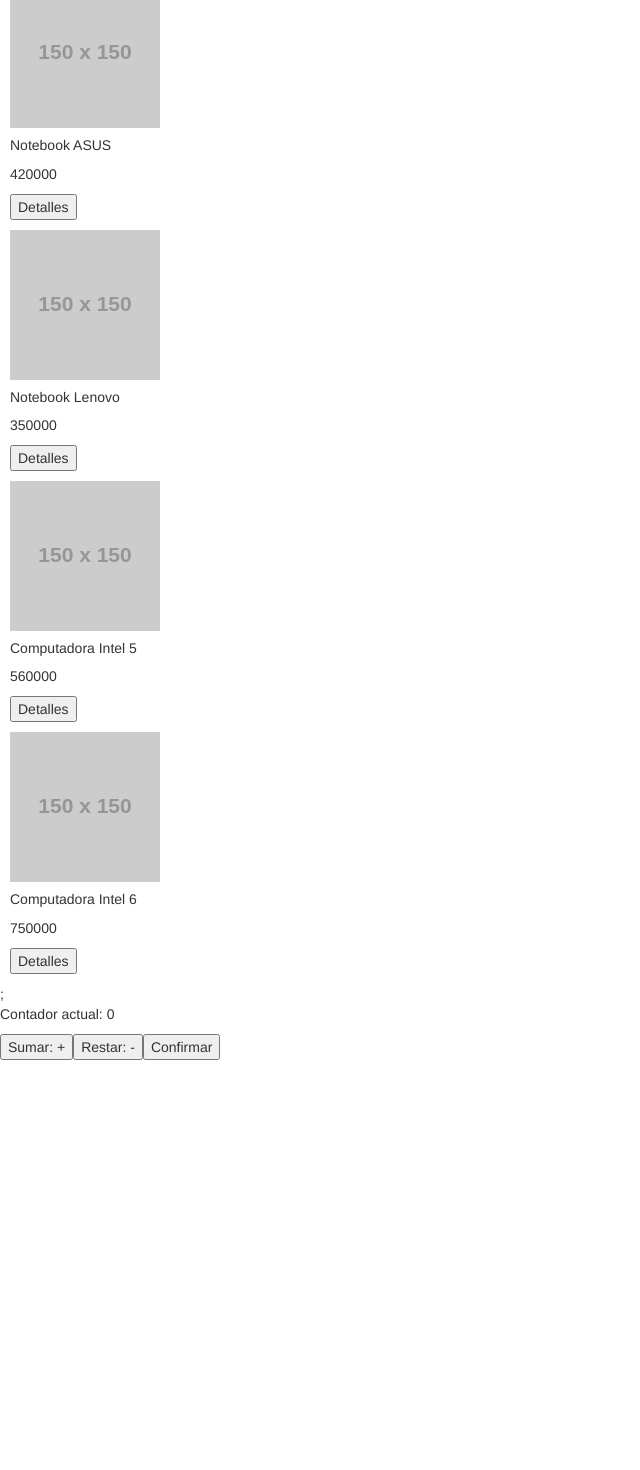
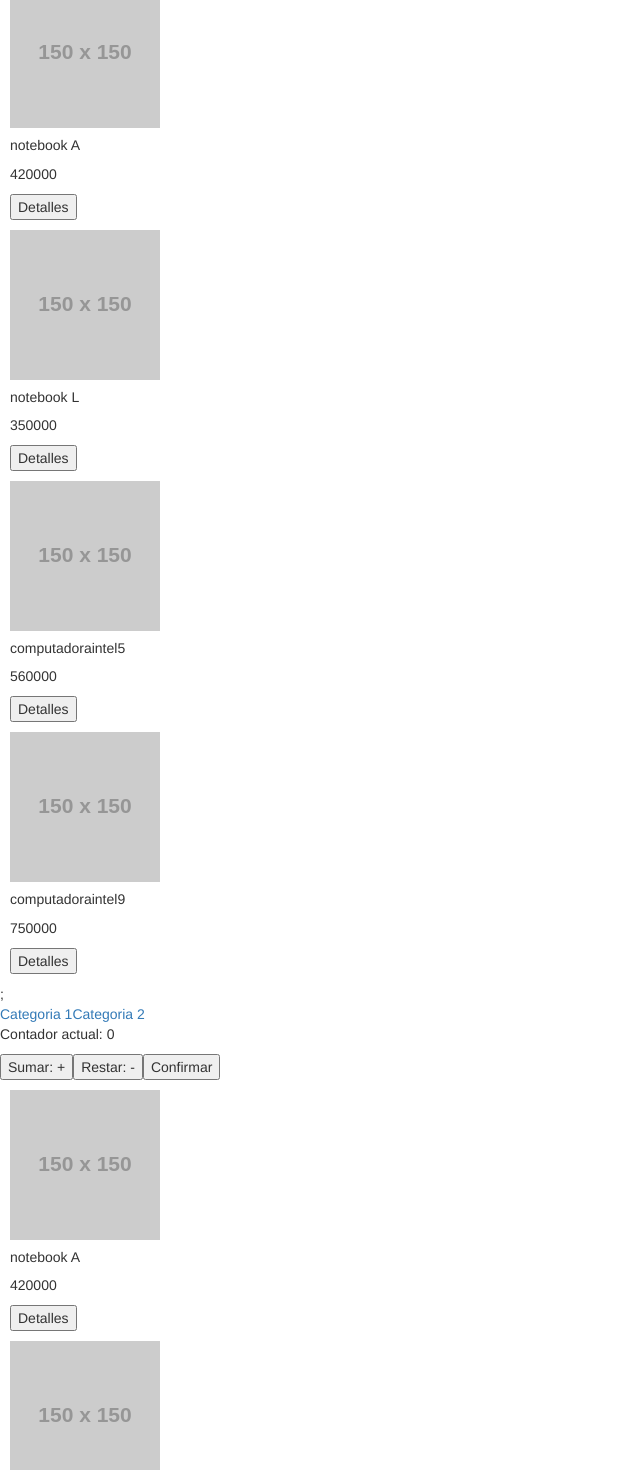
Before and after one commit to Matiasigparedes/React.js-CoderHouse-Project, a React (Create React App) app: page / in a window 1280 px wide. Shown: the part 340-1810 px from the top of the page, without its empty margins (0-640 px from the left). Before the commit the page ends 1400 px from the top, so only its background shows below. Built offline with nearby package versions, Linux system fonts and the light colour scheme.

Commit message:
React version 0.5 con errores a configurar

```diff
--- a/package.json
+++ b/package.json
@@ -8,6 +8,7 @@
     "@testing-library/user-event": "^12.8.3",
     "react": "^17.0.2",
     "react-dom": "^17.0.2",
+    "react-router-dom": "^5.2.0",
     "react-scripts": "4.0.3",
     "web-vitals": "^1.1.2"
   },
--- a/src/Components/NavBar.js
+++ b/src/Components/NavBar.js
@@ -1,6 +1,8 @@
 import React from 'react';
 import CartWidget from './Shop/CartWidget'
 
+import {Link} from 'react-router-dom';
+//itemlist container
 function Navigation() {
   return (
         <nav className="navBar">
@@ -9,6 +11,14 @@
             <a href="/"> Promos</a> |
             <a href="/"> Imperdibles</a>
             <CartWidget/>
+
+            <Link to='/categoria/1'>
+              Categoria 1
+            </Link>
+
+            <Link to='/categoria/2'>
+              Categoria 2
+            </Link>
         </nav>
   );
 }
--- a/src/Components/Shop/AllProducts.json
+++ b/src/Components/Shop/AllProducts.json
@@ -1,30 +1,30 @@
 
 [
     {
-      "nombre": "Notebook ASUS",
+      "nombre": "notebook A",
       "precio": 420000,
-      "categoria": "Notebooks",
+      "categoria": "1",
       "imagen": "https://via.placeholder.com/150"
     },
 
     {
-      "nombre": "Notebook Lenovo",
+      "nombre": "notebook L",
       "precio": 350000,
-      "categoria": "Notebooks",
+      "categoria": "1",
       "imagen": "https://via.placeholder.com/150"
     },
 
     {
-      "nombre": "Computadora Intel 5",
+      "nombre": "computadoraintel5",
       "precio": 560000,
-      "categoria": "Computador Escritorio",
+      "categoria": "2",
       "imagen": "https://via.placeholder.com/150"
     },
 
     {
-      "nombre": "Computadora Intel 6",
+      "nombre": "computadoraintel9",
       "precio": 750000,
-      "categoria": "Computador Escritorio",
+      "categoria": "2",
       "imagen": "https://via.placeholder.com/150"
     }
   ]
--- a/src/Components/Shop/ItemDetailContainer.js
+++ b/src/Components/Shop/ItemDetailContainer.js
@@ -1,15 +1,18 @@
 import React, {useEffect, useState} from 'react';
 import ItemDetail from './Items/ItemDetail';
 import Allproducts from './AllProducts.json'
+import { useParams } from 'react-router-dom';
 
 function ItemDetailContainer() {
 
-    const[getProducts, setProducts] = useState([]);
+    const[getProducts, setProducts] = useState({});
+    const {id: idProduct} = useParams();
 
     const getItems = () => {
         return new Promise((resolve, reject) => {
+            const buscarProducto = Allproducts.find(item => item.categoria === parseInt(idProduct));
            setTimeout(() => {
-               resolve(Allproducts);
+               resolve(buscarProducto);
                reject("Error! → Try get all products again.");
            }, 20000);
         });
@@ -21,11 +24,11 @@
         getItems()
             .then((res) => setProducts(res))
             .catch((err) => console.log(err));
-    }, []);
+    }, [idProduct]);
 
     return(
         <>
-            <ItemDetail/>
+            <ItemDetail product = {getProducts}/>
         </>
     );
 }
--- a/src/Components/Shop/ItemListContainer.js
+++ b/src/Components/Shop/ItemListContainer.js
@@ -1,16 +1,26 @@
 import React, { useEffect, useState } from 'react';
 import ItemList from "./Items/ItemList";
-import Allproducts from './AllProducts.json'
+import Allproducts from './AllProducts.json';
+
+import {
+    useParams
+} from 'react-router-dom';
 
 function ItemListContainer(){
 
     // Mostrara el array, la lista de todos los productos.
     const [getProductos, setProductos] = useState([]);
+    let {id} = useParams();
 
     const getItems = () => {
         return new Promise((resolve, reject) => {
             setTimeout(() => {
-                resolve(Allproducts);
+                if (id) {
+                    const miFiltro = Allproducts.filter(item => item.categoria === id);
+                    resolve(miFiltro);
+                } else{
+                    resolve(Allproducts);
+                }
                 reject('Error al traer los productos.');
             }, 2000);
         });
@@ -23,6 +33,7 @@
             .catch((err) => console.log(err));
     }, []);
 
+
     return (
         <>
             <ItemList productos = {getProductos}/>
--- a/src/Components/Shop/Items/Item.js
+++ b/src/Components/Shop/Items/Item.js
@@ -1,7 +1,7 @@
 import React from 'react';
 
+function Item ({producto}) {
 
-function Item ({producto}) {
     return (
         <div style= {{width: "18rem", margin:"10px"}}>
             <img src={producto.imagen} alt="imagen"/>
--- a/src/Main/App.js
+++ b/src/Main/App.js
@@ -1,5 +1,17 @@
+
+import React from 'react';
+import {BrowserRouter as Router,
+    Switch, Route} from 'react-router-dom';
+
+import ItemCount from "../Components/Shop/ItemCounter/ItemCounter"
 import Header from "../Components/Header";
-import ItemCount from "../Components/Shop/ItemCounter/ItemCounter"
+import Section from '../Components/Section';
+import Footer from '../Components/Footer';
+
+import ItemListContainer from '../Components/Shop/ItemListContainer';
+import ItemDetailContainer from '../Components/Shop/ItemDetailContainer';
+
+
 
 function App(){
 
@@ -10,8 +22,25 @@
 
     return(
         <>
-            <Header/>
-            <ItemCount stock={5} initial={0} onAdd={onAdd}/>
+            <Router>
+                <Switch>
+                    <Route exact path = '/' >
+                        <Header/>
+                        <ItemCount stock={5} initial={0} onAdd={onAdd}/>
+                        <ItemListContainer />
+                        <Section/>
+                        <Footer/>
+                    </Route>
+
+                    <Route exact path ="/categoria/:id">
+                        <ItemListContainer />
+                    </Route>
+
+                    <Route exact path ="/item/:id">
+                        <ItemDetailContainer />
+                    </Route>
+                </Switch>
+            </Router>
         </>
 
     );
```
Also changed, not shown: src/read-me.md (added, +9 -0 lines), src/read-me.txt (deleted), 1 other file (tests, documents, lock files or other folders).
